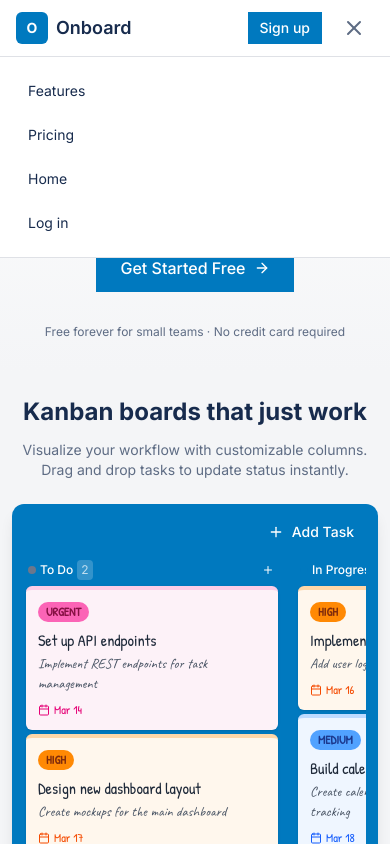
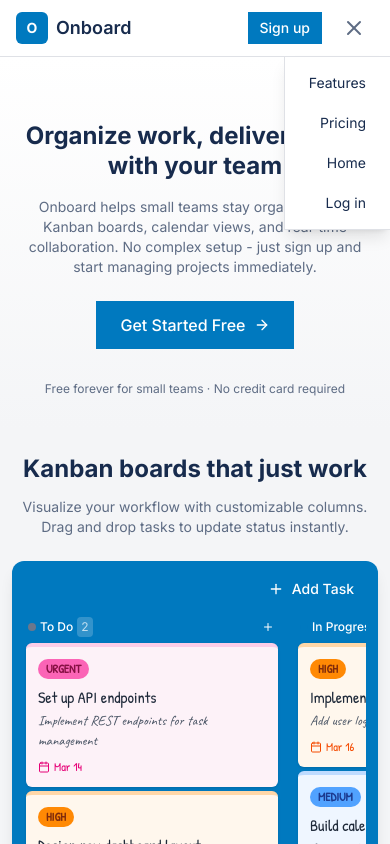
Before and after one commit to samuel-sarmah/onboad, a Next.js app: page / in a window 390 px wide. Both pictures are taken after a click on the button 354 px from the left and 28 px from the top of the page. Shown: the top 844 px of the page. Built offline with nearby package versions, Linux system fonts and the light colour scheme.

Commit message:
Align mobile menu to right side below hamburger

```diff
--- a/src/components/landing/Header.tsx
+++ b/src/components/landing/Header.tsx
@@ -9,7 +9,7 @@ export function Header() {
   const [mobileMenuOpen, setMobileMenuOpen] = useState(false);
 
   return (
-    <header className="fixed top-0 left-0 right-0 z-50 bg-white border-b border-border">
+    <header className="fixed top-0 left-0 right-0 z-50 bg-white border-b border-border relative">
       <div className="max-w-7xl mx-auto px-4 h-14 flex items-center justify-between">
         <div className="flex items-center gap-6">
           <Link href="/" className="flex items-center gap-2">
@@ -54,32 +54,32 @@ export function Header() {
 
       {/* Mobile Menu */}
       {mobileMenuOpen && (
-        <div className="md:hidden bg-white border-t border-border">
-          <nav className="flex flex-col p-4 gap-2">
+        <div className="md:hidden absolute top-14 right-0 bg-white border-t border-l border-b border-border shadow-lg">
+          <nav className="flex flex-col p-2 gap-1">
             <Link
               href="/features"
-              className="px-3 py-2 text-sm text-[#5e6c84] hover:text-[#172b4d] hover:bg-[#091e420a] rounded transition-colors"
+              className="px-4 py-2 text-sm text-[#5e6c84] hover:text-[#172b4d] hover:bg-[#091e420a] rounded transition-colors text-right"
               onClick={() => setMobileMenuOpen(false)}
             >
               Features
             </Link>
             <Link
               href="/#pricing"
-              className="px-3 py-2 text-sm text-[#5e6c84] hover:text-[#172b4d] hover:bg-[#091e420a] rounded transition-colors"
+              className="px-4 py-2 text-sm text-[#5e6c84] hover:text-[#172b4d] hover:bg-[#091e420a] rounded transition-colors text-right"
               onClick={() => setMobileMenuOpen(false)}
             >
               Pricing
             </Link>
             <Link
               href="/#about"
-              className="px-3 py-2 text-sm text-[#5e6c84] hover:text-[#172b4d] hover:bg-[#091e420a] rounded transition-colors"
+              className="px-4 py-2 text-sm text-[#5e6c84] hover:text-[#172b4d] hover:bg-[#091e420a] rounded transition-colors text-right"
               onClick={() => setMobileMenuOpen(false)}
             >
               Home
             </Link>
             <Link
               href="/login"
-              className="px-3 py-2 text-sm text-[#5e6c84] hover:text-[#172b4d] hover:bg-[#091e420a] rounded transition-colors"
+              className="px-4 py-2 text-sm text-[#5e6c84] hover:text-[#172b4d] hover:bg-[#091e420a] rounded transition-colors text-right"
               onClick={() => setMobileMenuOpen(false)}
             >
               Log in
```
